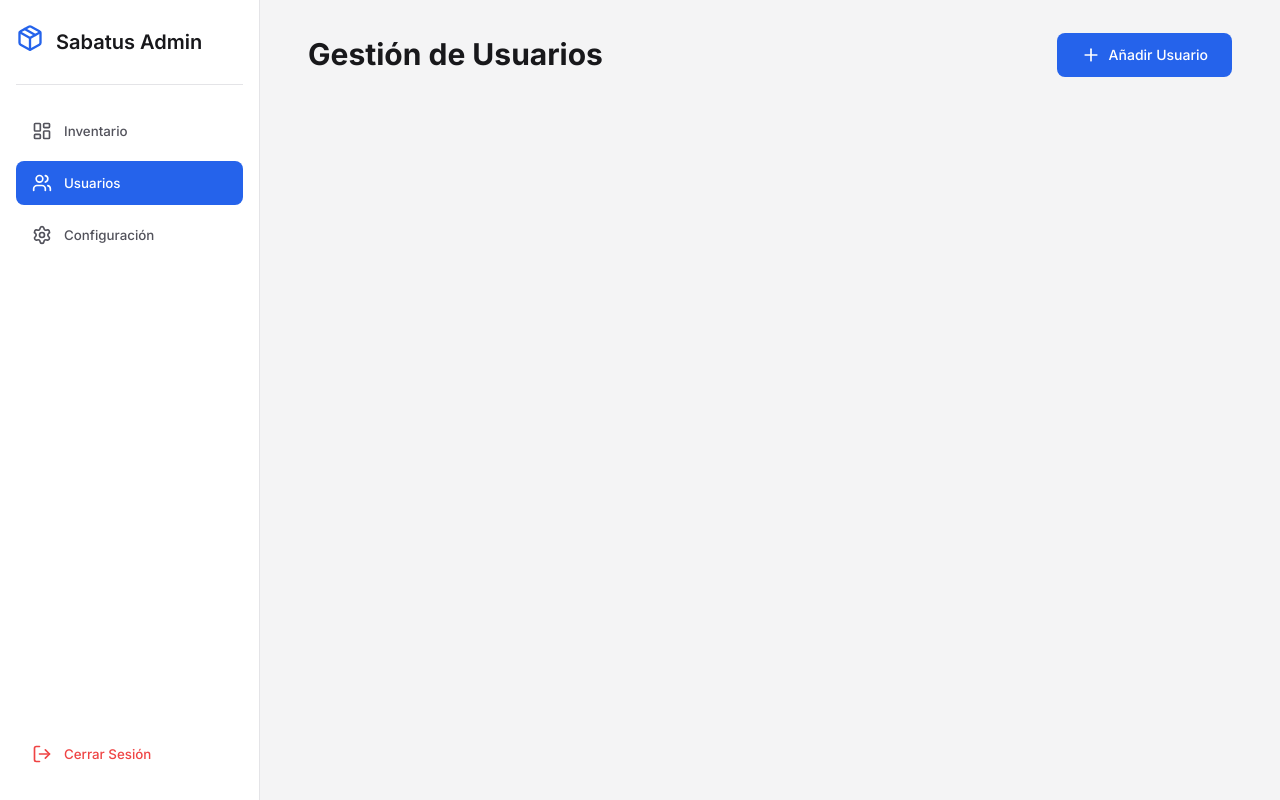
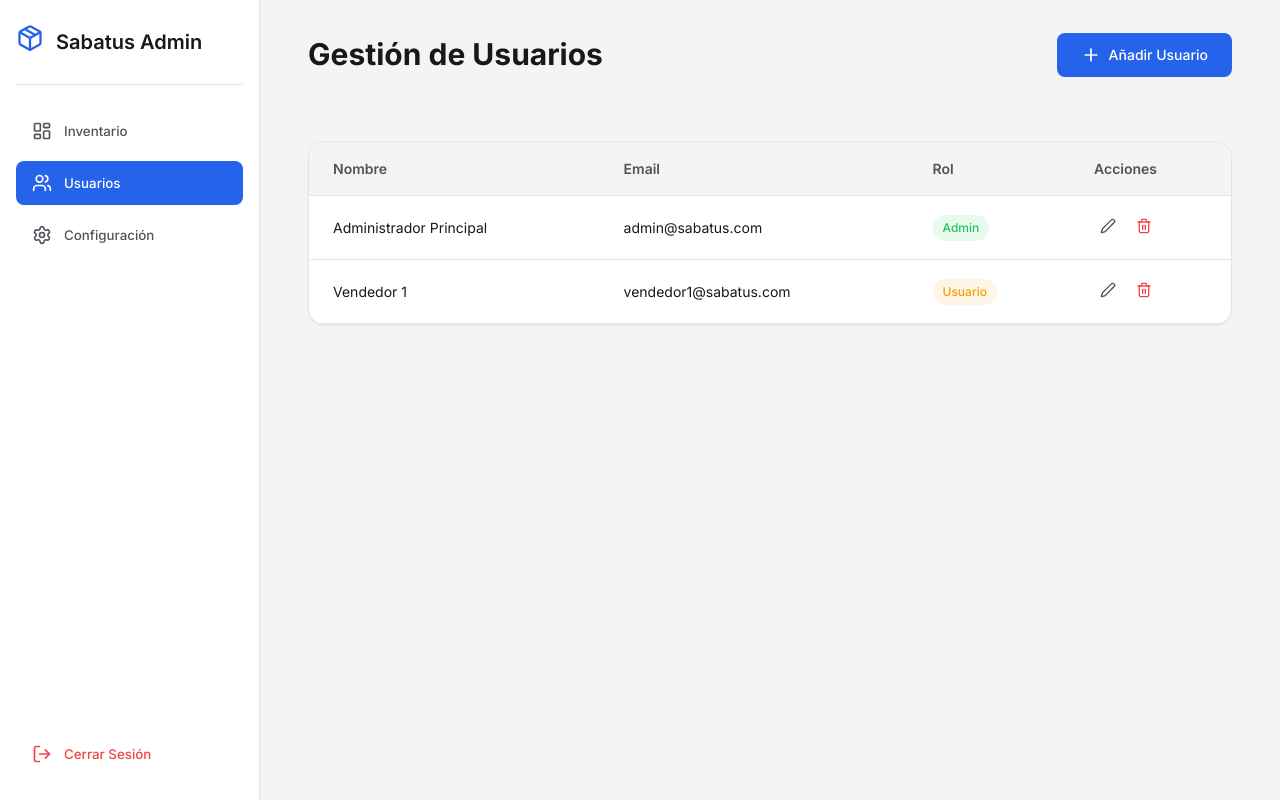
Before and after one commit to cristoferrodriguez610-ux/Inventario-sabatus, a Next.js app: page /admin in a window 1280 px wide. Both pictures are taken after a click on the button "Usuarios". Built offline with nearby package versions, Linux system fonts and the light colour scheme.

Commit message:
feat: user management UI for admin

```diff
--- a/src/app/admin/page.tsx
+++ b/src/app/admin/page.tsx
@@ -21,6 +21,13 @@ import styles from "./page.module.css";
 type ShoeSize = {
   talla: number;
   stock: number;
+};
+
+type User = {
+  id: string;
+  nombre: string;
+  email: string;
+  rol: "Admin" | "Usuario";
 };
 
 type Shoe = {
@@ -57,6 +64,11 @@ const MOCK_INVENTORY: Shoe[] = [
   },
 ];
 
+const MOCK_USERS: User[] = [
+  { id: "1", nombre: "Administrador Principal", email: "admin@sabatus.com", rol: "Admin" },
+  { id: "2", nombre: "Vendedor 1", email: "vendedor1@sabatus.com", rol: "Usuario" },
+];
+
 export default function AdminDashboard() {
   const router = useRouter();
   const [activeTab, setActiveTab] = useState("inventory");
@@ -79,6 +91,16 @@ export default function AdminDashboard() {
     precio: 0,
     imageUrl: "",
     tallas: [] as ShoeSize[]
+  });
+
+  // User Management State
+  const [users, setUsers] = useState<User[]>(MOCK_USERS);
+  const [isUserModalOpen, setIsUserModalOpen] = useState(false);
+  const [editingUserId, setEditingUserId] = useState<string | null>(null);
+  const [userFormData, setUserFormData] = useState({
+    nombre: "",
+    email: "",
+    rol: "Usuario" as "Admin" | "Usuario"
   });
 
   useEffect(() => {
@@ -144,6 +166,43 @@ export default function AdminDashboard() {
     e.stopPropagation();
     if (window.confirm("¿Estás seguro de eliminar este calzado?")) {
       setInventory(inventory.filter(item => item.id !== id));
+    }
+  };
+
+  const openUserModal = (user?: User) => {
+    if (user) {
+      setEditingUserId(user.id);
+      setUserFormData({
+        nombre: user.nombre,
+        email: user.email,
+        rol: user.rol
+      });
+    } else {
+      setEditingUserId(null);
+      setUserFormData({
+        nombre: "",
+        email: "",
+        rol: "Usuario"
+      });
+    }
+    setIsUserModalOpen(true);
+  };
+
+  const closeUserModal = () => setIsUserModalOpen(false);
+
+  const handleSaveUser = (e: React.FormEvent) => {
+    e.preventDefault();
+    if (editingUserId) {
+      setUsers(users.map(u => u.id === editingUserId ? { ...userFormData, id: editingUserId } : u));
+    } else {
+      setUsers([...users, { ...userFormData, id: Date.now().toString() }]);
+    }
+    closeUserModal();
+  };
+
+  const handleDeleteUser = (id: string) => {
+    if (window.confirm("¿Estás seguro de eliminar este usuario?")) {
+      setUsers(users.filter(u => u.id !== id));
     }
   };
 
@@ -425,13 +484,54 @@ export default function AdminDashboard() {
         )}
 
         {activeTab === "users" && (
+          <>
             <header className={styles.header}>
               <h1 className={styles.title}>Gestión de Usuarios</h1>
-            <button className="btn btn-primary">
+              <button className="btn btn-primary" onClick={() => openUserModal()}>
                 <Plus size={20} />
                 Añadir Usuario
               </button>
             </header>
+
+            <div className={styles.tableContainer} style={{ marginTop: '2rem' }}>
+              <table>
+                <thead>
+                  <tr>
+                    <th>Nombre</th>
+                    <th>Email</th>
+                    <th>Rol</th>
+                    <th>Acciones</th>
+                  </tr>
+                </thead>
+                <tbody>
+                  {users.map((u) => (
+                    <tr key={u.id}>
+                      <td>{u.nombre}</td>
+                      <td>{u.email}</td>
+                      <td>
+                        <span className={`${styles.badge} ${u.rol === 'Admin' ? styles.badgeSuccess : styles.badgeWarning}`}>
+                          {u.rol}
+                        </span>
+                      </td>
+                      <td>
+                        <div className={styles.actionCell}>
+                          <button className={styles.actionBtn} onClick={() => openUserModal(u)}><Edit2 size={16} /></button>
+                          <button className={styles.actionBtn} onClick={() => handleDeleteUser(u.id)}><Trash2 size={16} color="var(--danger)" /></button>
+                        </div>
+                      </td>
+                    </tr>
+                  ))}
+                  {users.length === 0 && (
+                    <tr>
+                      <td colSpan={4} style={{ textAlign: "center", padding: "3rem" }}>
+                        No hay usuarios registrados
+                      </td>
+                    </tr>
+                  )}
+                </tbody>
+              </table>
+            </div>
+          </>
         )}
       </main>
 
@@ -584,6 +684,66 @@ export default function AdminDashboard() {
           </div>
         </div>
       )}
+
+      {/* User Form Modal */}
+      {isUserModalOpen && (
+        <div className={styles.modalOverlay}>
+          <div className={`${styles.modalContent} animate-fade-in`} style={{ maxWidth: '400px' }}>
+            <div className={styles.modalHeader}>
+              <h2 className={styles.modalTitle}>{editingUserId ? "Editar Usuario" : "Añadir Nuevo Usuario"}</h2>
+              <button className={styles.closeBtn} onClick={closeUserModal}>
+                <X size={20} />
+              </button>
+            </div>
+
+            <form onSubmit={handleSaveUser}>
+              <div className={styles.modalBody}>
+                <div className={styles.formGroup}>
+                  <label className={styles.label}>Nombre Completo *</label>
+                  <input
+                    type="text"
+                    className="input"
+                    required
+                    value={userFormData.nombre}
+                    onChange={(e) => setUserFormData({...userFormData, nombre: e.target.value})}
+                  />
+                </div>
+                <div className={styles.formGroup}>
+                  <label className={styles.label}>Correo Electrónico (Email) *</label>
+                  <input
+                    type="email"
+                    className="input"
+                    required
+                    value={userFormData.email}
+                    onChange={(e) => setUserFormData({...userFormData, email: e.target.value})}
+                  />
+                </div>
+                <div className={styles.formGroup}>
+                  <label className={styles.label}>Rol en el Sistema *</label>
+                  <select
+                    className="input"
+                    value={userFormData.rol}
+                    onChange={(e) => setUserFormData({...userFormData, rol: e.target.value as "Admin" | "Usuario"})}
+                    style={{ backgroundColor: 'var(--bg-primary)', color: 'var(--text-primary)' }}
+                  >
+                    <option value="Usuario">Usuario (Solo ver inventario)</option>
+                    <option value="Admin">Administrador (Control total)</option>
+                  </select>
+                </div>
+              </div>
+
+              <div className={styles.modalFooter}>
+                <button type="button" className="btn btn-secondary" onClick={closeUserModal}>
+                  Cancelar
+                </button>
+                <button type="submit" className="btn btn-primary">
+                  {editingUserId ? "Guardar Cambios" : "Añadir Usuario"}
+                </button>
+              </div>
+            </form>
+          </div>
+        </div>
+      )}
     </div>
   );
 }
```
Lines whose indentation alone changed are shown as unchanged.
